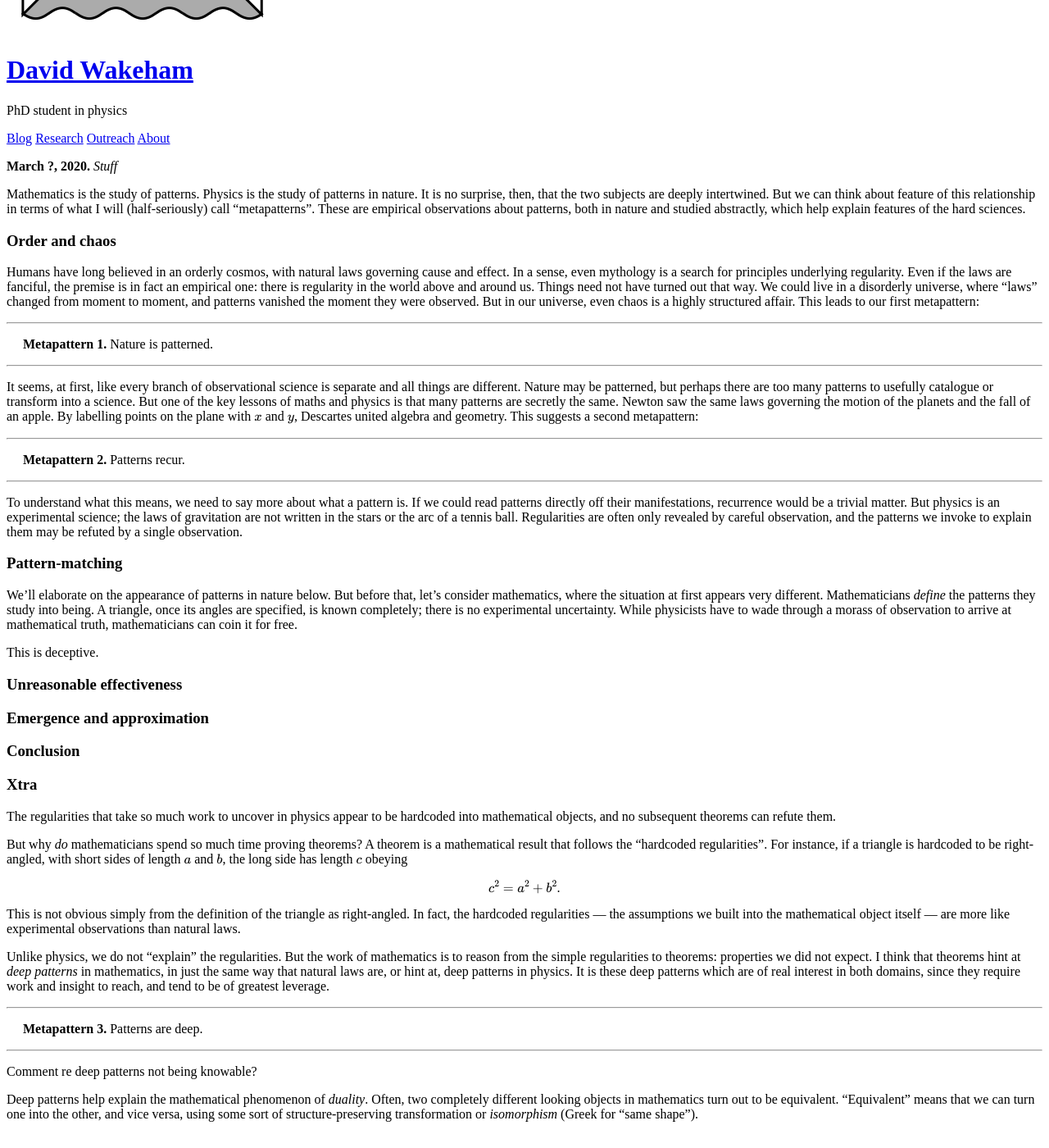
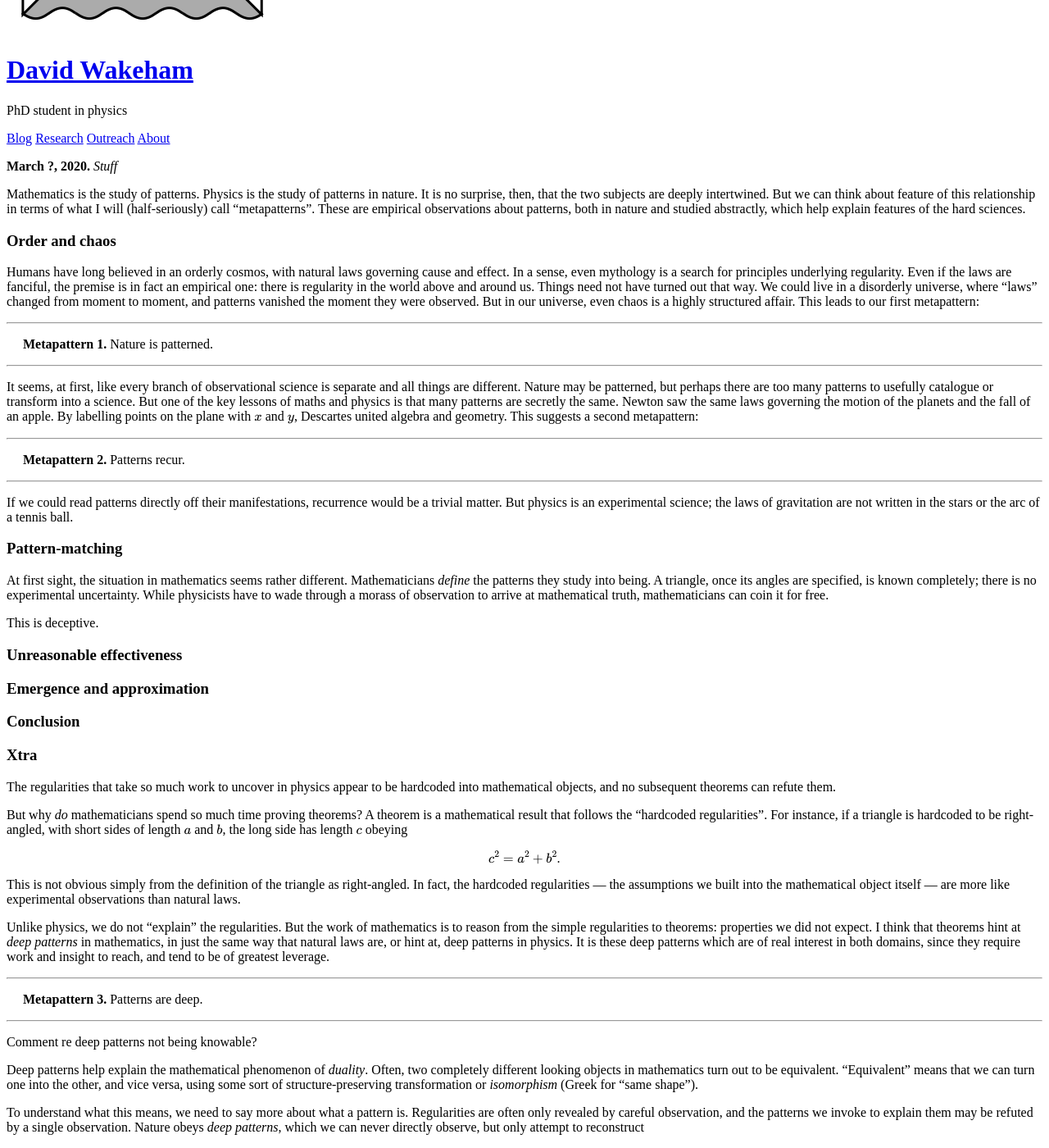
Before and after one commit to hapax/hapax.github.io, a Jekyll site: the page built from assets/patterns.md, in a window 1280 px wide and 1400 px high, scrolled down 310 px. Shown: the whole window at 82% size. Built offline with Jekyll 4.4.1, drawn with Linux system fonts in a browser that asks for light colours; our own code applies the rules of GitHub Pages for plain Markdown files; formulas are drawn with MathJax 3; a script that is not in the unit is left out.

Commit message:
Update patterns.md

```diff
--- a/assets/patterns.md
+++ b/assets/patterns.md
@@ -59,21 +59,14 @@ This suggests a second metapattern:
 
 ---
 
-To understand what this means, we need to say more about what a
-pattern is.
 If we could read patterns directly off their manifestations,
 recurrence would be a trivial matter.
 But physics is an experimental science; the laws of gravitation are
 not written in the stars or the arc of a tennis ball.
-Regularities are often only revealed by careful observation, and the
-patterns we invoke to explain them may be refuted by a single
-observation.
 
 ### Pattern-matching
 
-We'll elaborate on the appearance of patterns in nature below.
-But before that, let's consider mathematics, where the situation
-at first appears very different.
+At first sight, the situation in mathematics seems rather different.
 Mathematicians *define* the patterns they study into being.
 A triangle, once its angles are specified, is known completely; there
 is no experimental uncertainty.
@@ -137,3 +130,11 @@ out to be equivalent.
 "Equivalent" means that we can turn one into the other, and vice
 versa, using some sort of structure-preserving transformation or
 *isomorphism* (Greek for "same shape").
+
+To understand what this means, we need to say more about what a
+pattern is.
+Regularities are often only revealed by careful observation, and the
+patterns we invoke to explain them may be refuted by a single
+observation.
+Nature obeys *deep patterns*, which we can never directly observe, but
+only attempt to reconstruct
```
